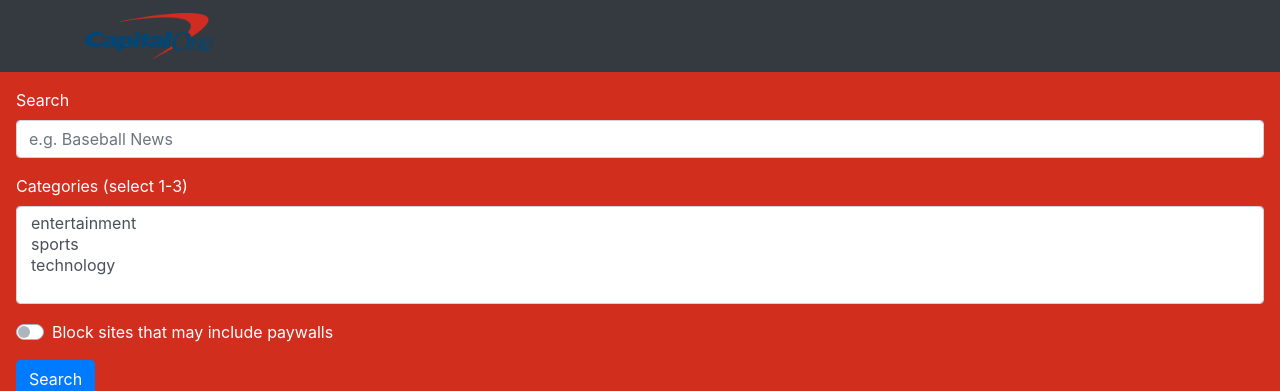
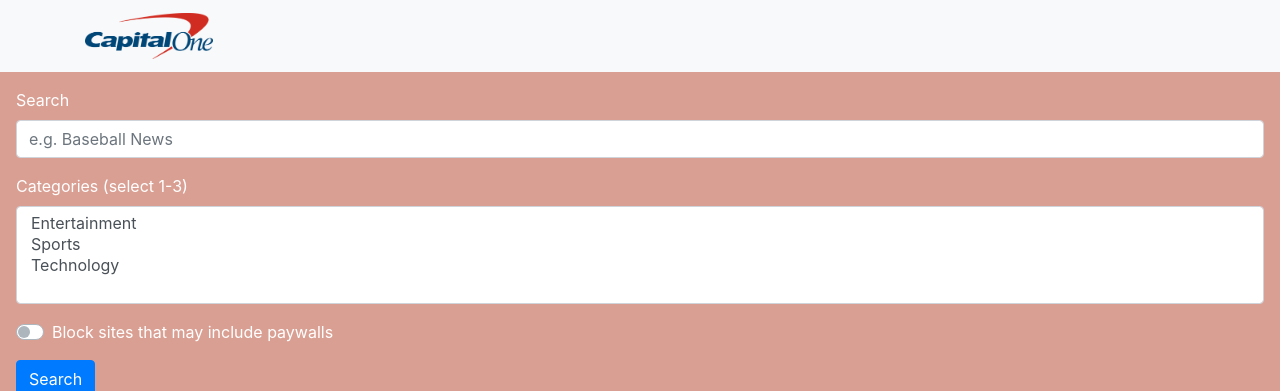
Before and after one commit to adouglas24/NewsAPI, a Flask app: template templates/index.html in a window 1280 px wide. Shown: the top 391 px of the page. Run offline with Flask 2, Linux system fonts and the light colour scheme; the template is opened without the code that fills it: most values are stand-ins (such as "Sample title", 1, 10 or a date in 2020); some libraries are stand-ins or nearby versions.

Commit message:
Update index.html

```diff
--- a/templates/index.html
+++ b/templates/index.html
@@ -16,13 +16,13 @@
 	}
 
 	body {
-		background-color: #D22E1E;
+		background-color: #DA9F93;
 	}
 </style>
 
 <body>
 
-	<nav class="navbar navbar-expand-lg navbar-dark bg-dark static-top">
+	<nav class="navbar navbar-expand-lg navbar-dark bg-light static-top">
 		<div class="container">
 			<a class="navbar-brand" href="#">
 				<image src="{{ url_for('static', filename = 'logo.png')}}" width="100" height="40">
@@ -41,9 +41,9 @@
   <div class="form-group">
     <label for="categories">Categories (select 1-3)</label>
     <select multiple class="form-control" name = "categories" id="categories">
-      <option>entertainment</option>
-      <option>sports</option>
-      <option>technology</option>
+      <option>Entertainment</option>
+      <option>Sports</option>
+      <option>Technology</option>
     </select>
   </div>
 
```
